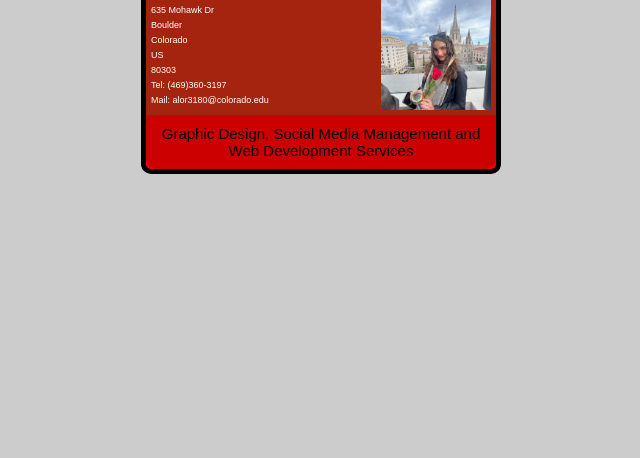
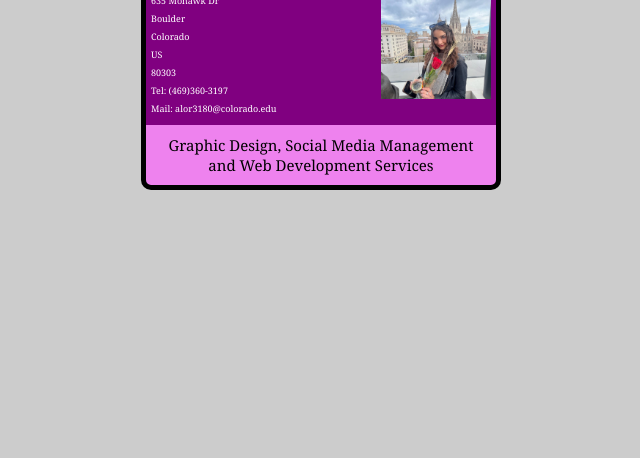
Before and after one commit to xanorchid/xanorchid.github.io, a plain HTML site: page wa/wa5a.html in a window 1280 px wide. Shown: the part 342-800 px from the top of the page, without its empty margins (319-959 px from the left). Drawn offline with Linux system fonts and the light colour scheme.

Commit message:
Update wa5a.html

```diff
--- a/wa/wa5a.html
+++ b/wa/wa5a.html
@@ -4,7 +4,7 @@
     <meta charset="UTF-8">
     <meta name="viewport" content="width=device-width, initial-scale=1.0">
     <title>Chris Mills Business Card</title>
-    <link rel="stylesheet" href="../css/wk5style.css">
+    <link rel="stylesheet" href="../css/wk5style1.css">
 </head>
 <body>
 
```
